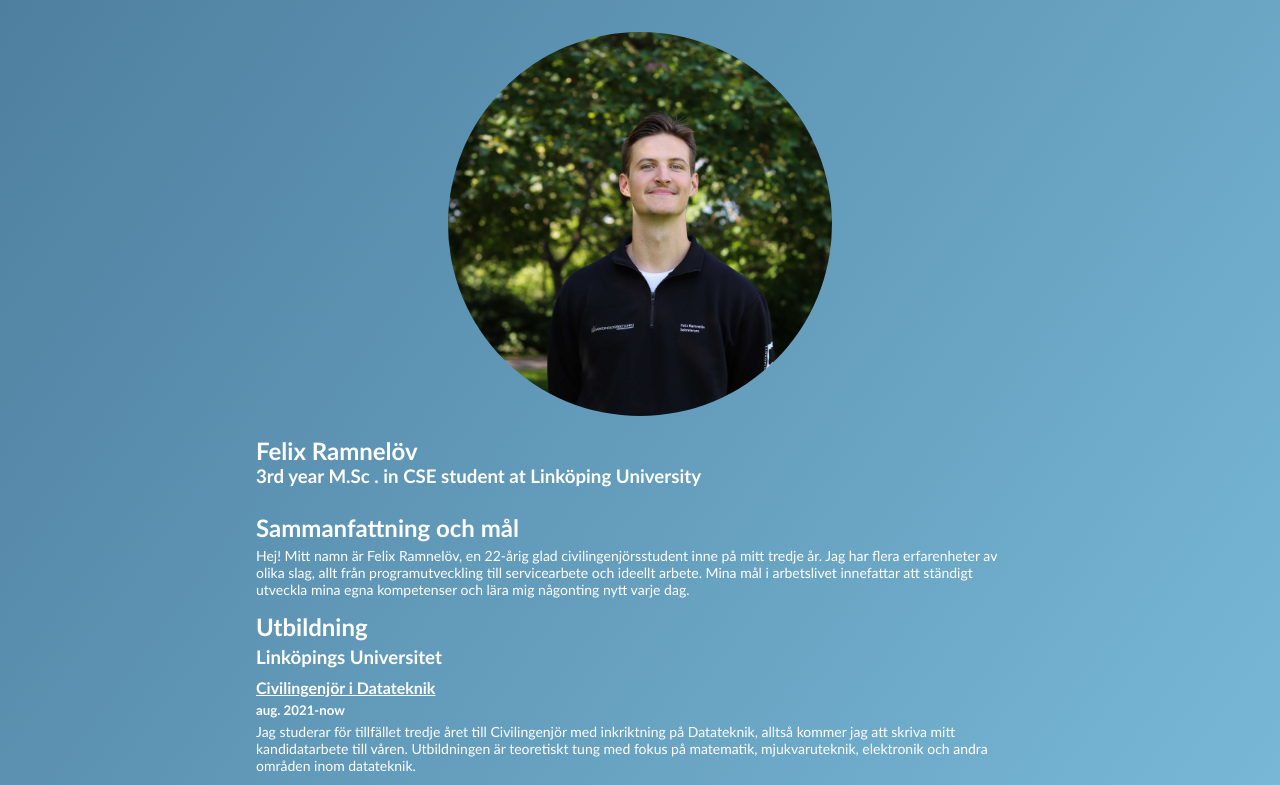
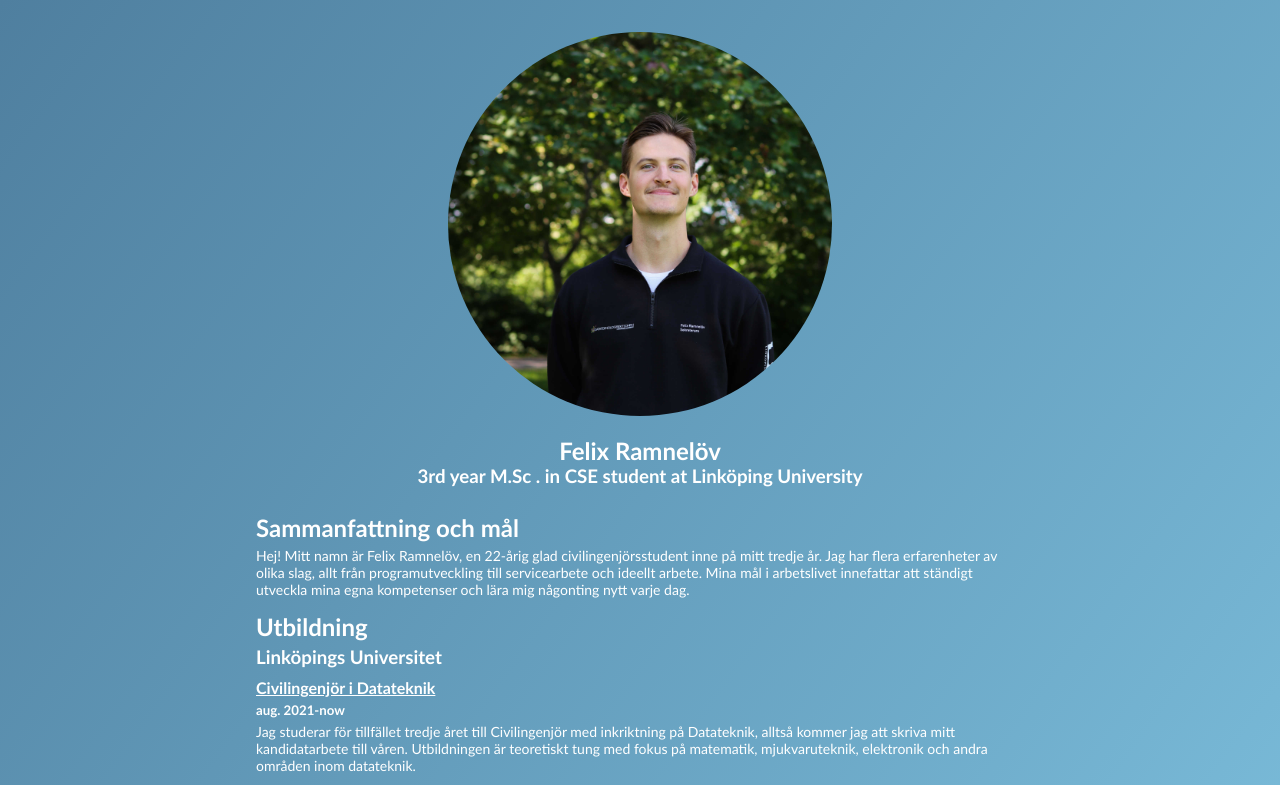
Before and after one commit to Ramnelov/ramnelov.github.io, a plain HTML site: page index.html in a window 1280 px wide. Shown: the top 785 px of the page. Drawn offline with nearby package versions, Linux system fonts and the light colour scheme.

Commit message:
Update hidden section styling and add title class

```diff
--- a/index.html
+++ b/index.html
@@ -29,7 +29,7 @@
       <section class="hidden">
         <img src="assets/profile-picture.jpg" alt="profilbild" />
       </section>
-      <section class="hidden">
+      <section class="hidden title">
         <h1>Felix Ramnelöv</h1>
 
         <h3>3rd year M.Sc . in CSE student at Linköping University</h3>
--- a/styles.css
+++ b/styles.css
@@ -129,7 +129,18 @@ p {
   opacity: 0;
   filter: blur(5px);
   transform: translateX(-100%);
-  transition: all 1s;
+  transition: opacity 1s ease-out, transform 1s, filter 1s;
+}
+
+main .hidden {
+  transition: opacity 1s ease-out 0.2s, transform 1s 0.2s, filter 1s 0.2s;
+}
+
+.title {
+  display: grid;
+  place-items: center;
+  align-items: center;
+  text-align: center;
 }
 
 .show {
```
